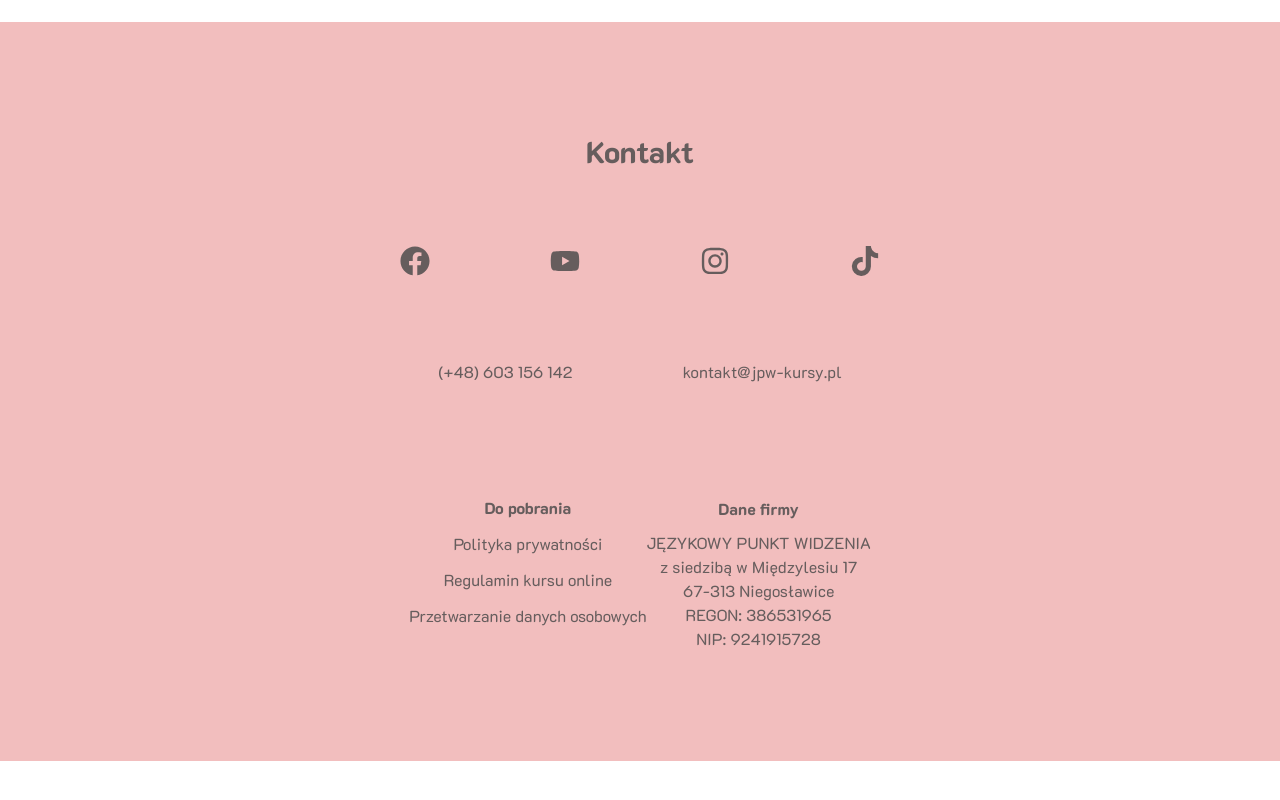
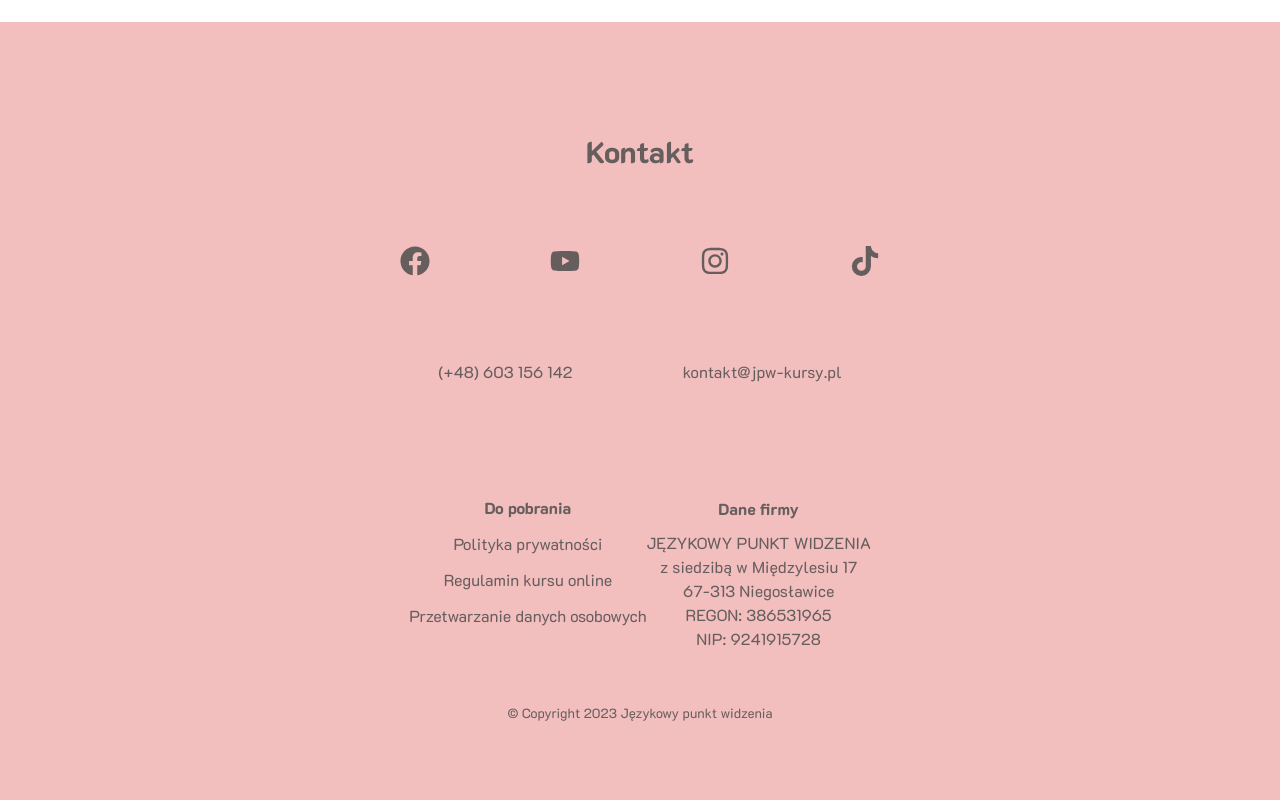
Before and after one commit to NNikiforuk/J-zykowy-punkt-widzenia-version2, a Next.js app: page / in a window 1280 px wide. Shown: the part 3608-4408 px from the top of the page. Before the commit the page ends 4369 px from the top, so only its background shows below. Built offline with nearby package versions, Linux system fonts and the light colour scheme; a web font is replaced by a local one.

Commit message:
Copyright

```diff
--- a/components/footer/Footer.tsx
+++ b/components/footer/Footer.tsx
@@ -109,6 +109,9 @@ const Footer = () => {
 						<p>NIP: 9241915728</p>
 					</div>
 				</div>
+				<div className="footer__copyright">
+					<small>© Copyright 2023 Językowy punkt widzenia</small>
+				</div>
 			</div>
 		</Layout>
 	);
--- a/components/footer/footer.scss
+++ b/components/footer/footer.scss
@@ -69,6 +69,10 @@
 			}
 		}
 	}
+
+	&__copyright {
+		margin-top: 60px;
+	}
 }
 
 @media screen and (min-width: 414px) {
@@ -139,5 +143,9 @@
 				}
 			}
 		}
+
+		&__copyright {
+			margin-top: 50px;
+		}
 	}
 }
```
